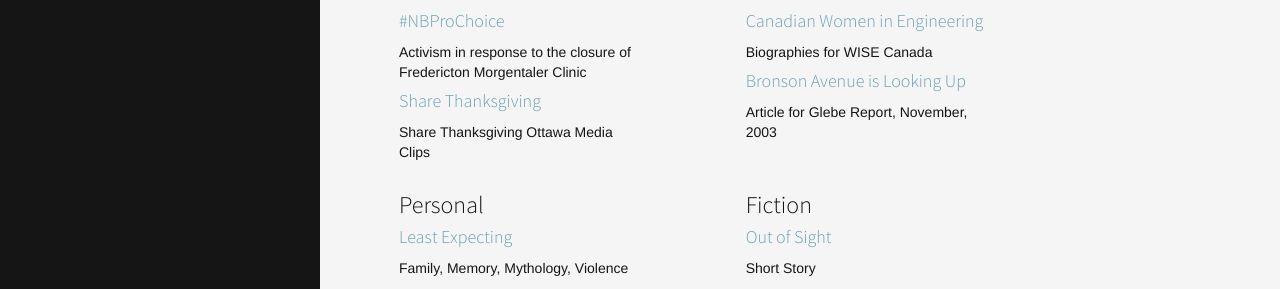
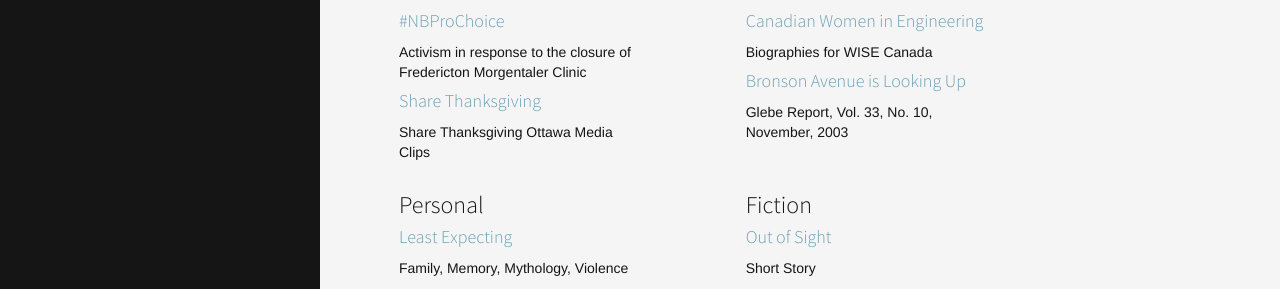
Before and after one commit to madeleinegermaine/madeleinegermaine, a Jekyll site: the page built from index.html, in a window 1280 px wide and 1149 px high. Shown: the part 616-905 px from the top of the window. Built offline with Jekyll 4.4.1, drawn with Linux system fonts in a browser that asks for light colours; the list of posts is cut into pages by our own code.

Commit message:
Updated index.html

```diff
--- a/index.html
+++ b/index.html
@@ -59,7 +59,7 @@
       </li>
       <li>
         <h4><a href="https://madeleinegermaine.github.io/article/commission/2003/11/07/bronson-avenue-is-looking-up.html">Bronson Avenue is Looking Up</a></h4>
-        <p>Article for Glebe Report, November, 2003 </p>
+        <p>Glebe Report, Vol. 33, No. 10, November, 2003 </p>
       </li>
     </ul>
   </div>
```
